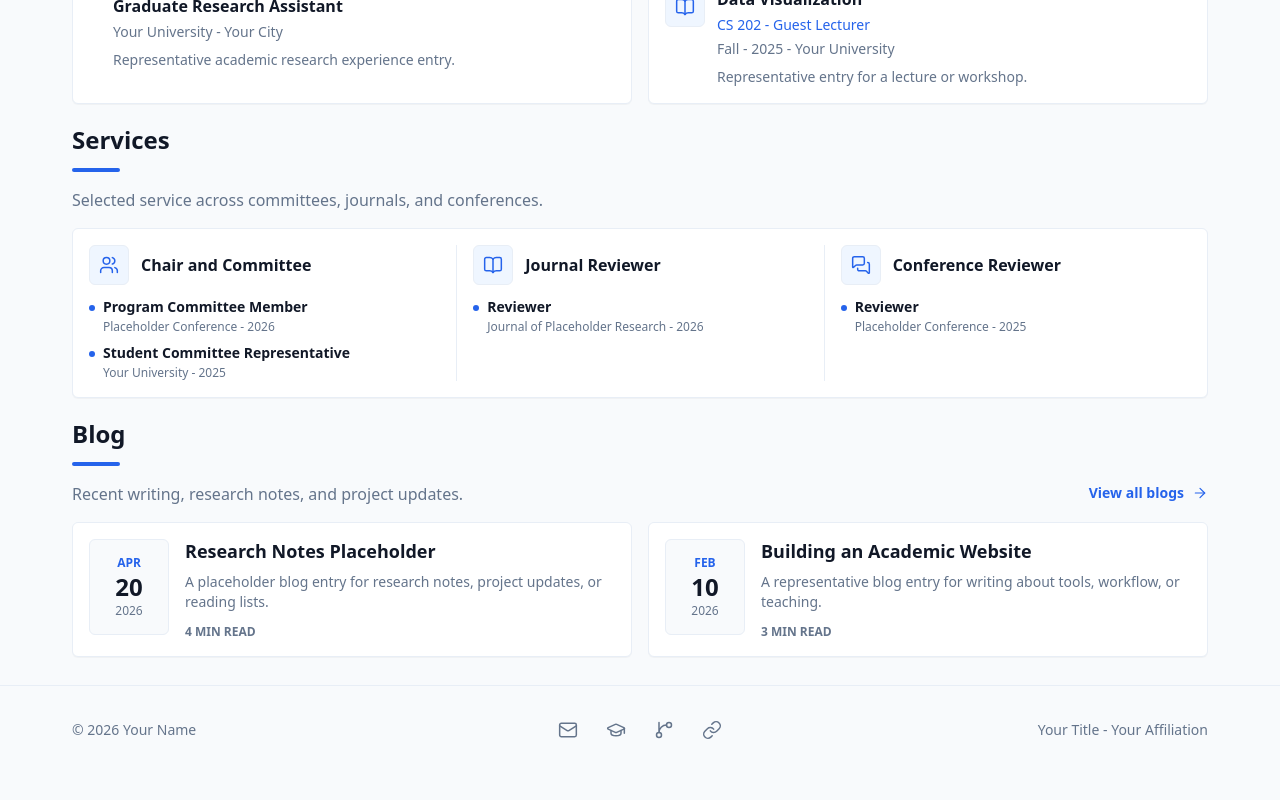
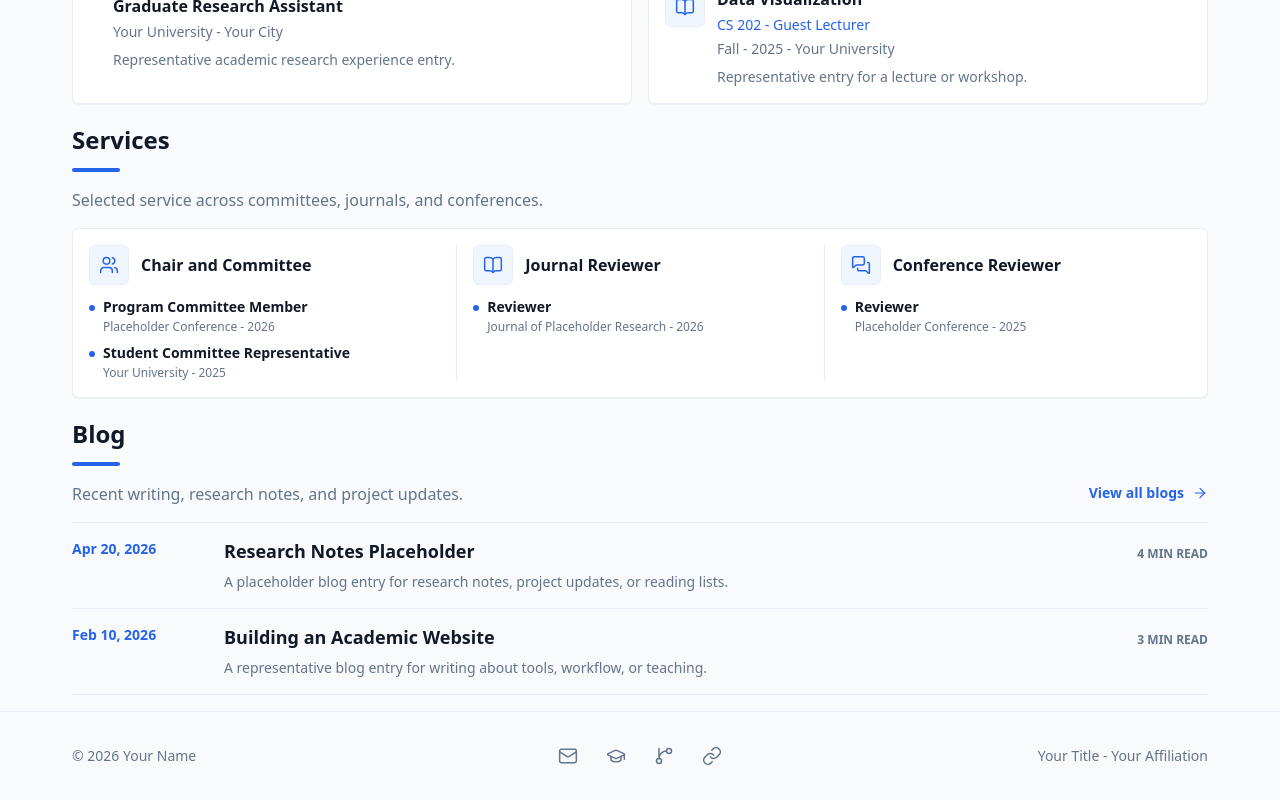
Before and after one commit to mtplayground/chen-hatti-f810-personal-site, a Next.js app: page / in a window 1280 px wide. Shown: the part 2042-2842 px from the top of the page. Before the commit the page ends 2816 px from the top, so only its background shows below. Built offline with nearby package versions, Linux system fonts and the light colour scheme.

Commit message:
feat: Convert Blogs to a compact timeline list

```diff
--- a/components/sections/blogs-section.tsx
+++ b/components/sections/blogs-section.tsx
@@ -1,25 +1,15 @@
 import Link from "next/link";
 import { siteContent } from "../../data/config";
 import type { BlogItem } from "../../data/types";
-import { Card, SectionHeading, ViewAllLink } from "../ui";
+import { SectionHeading, ViewAllLink } from "../ui";
 
 function formatBlogDate(date: string) {
-  const parsed = new Date(`${date}T00:00:00Z`);
-
-  return {
-    day: new Intl.DateTimeFormat("en", {
-      day: "2-digit",
-      timeZone: "UTC"
-    }).format(parsed),
-    month: new Intl.DateTimeFormat("en", {
+  return new Intl.DateTimeFormat("en", {
     month: "short",
-      timeZone: "UTC"
-    }).format(parsed),
-    year: new Intl.DateTimeFormat("en", {
+    day: "numeric",
     year: "numeric",
     timeZone: "UTC"
-    }).format(parsed)
-  };
+  }).format(new Date(`${date}T00:00:00Z`));
 }
 
 function blogHref(blog: BlogItem) {
@@ -41,46 +31,42 @@ export function BlogsSection() {
         title="Blog"
       />
 
-      <div className="grid gap-card md:flex md:overflow-x-auto md:pb-3">
-        {blogs.map((blog) => {
-          const date = formatBlogDate(blog.date);
-
-          return (
-            <Card className="md:min-w-[300px] md:flex-1" key={blog.id}>
-              <Link className="group flex h-full gap-card no-underline" href={blogHref(blog)}>
+      <ol className="border-y border-academic-border dark:border-academic-dark-border">
+        {blogs.map((blog) => (
+          <li
+            className="border-b border-academic-border py-card last:border-b-0 dark:border-academic-dark-border"
+            key={blog.id}
+          >
+            <Link
+              className="group grid gap-2 no-underline sm:grid-cols-[8.5rem_minmax(0,1fr)] sm:gap-card"
+              href={blogHref(blog)}
+            >
               <time
-                  className="flex h-24 w-20 shrink-0 flex-col items-center justify-center rounded-card border border-academic-border bg-academic-bg-subtle text-center dark:border-academic-dark-border dark:bg-academic-dark-surface-muted"
+                className="text-sm font-semibold text-academic-accent dark:text-academic-dark-accent"
                 dateTime={blog.date}
               >
-                  <span className="text-xs font-semibold uppercase tracking-normal text-academic-accent dark:text-academic-dark-accent">
-                    {date.month}
-                  </span>
-                  <span className="mt-1 text-2xl font-bold leading-none text-academic-text dark:text-academic-dark-text">
-                    {date.day}
-                  </span>
-                  <span className="mt-1 text-xs font-medium text-academic-muted dark:text-academic-dark-muted">
-                    {date.year}
-                  </span>
+                {formatBlogDate(blog.date)}
               </time>
 
-                <div>
+              <div className="min-w-0">
+                <div className="flex flex-wrap items-baseline justify-between gap-x-3 gap-y-1">
                   <h3 className="text-lg font-semibold leading-snug text-academic-text transition-colors group-hover:text-academic-accent dark:text-academic-dark-text dark:group-hover:text-academic-dark-accent">
                     {blog.title}
                   </h3>
+                  {blog.readingTime ? (
+                    <span className="text-xs font-semibold uppercase tracking-normal text-academic-muted dark:text-academic-dark-muted">
+                      {blog.readingTime}
+                    </span>
+                  ) : null}
+                </div>
                 <p className="mt-2 text-sm text-academic-muted dark:text-academic-dark-muted">
                   {blog.excerpt}
                 </p>
-                  {blog.readingTime ? (
-                    <p className="mt-3 text-xs font-semibold uppercase tracking-normal text-academic-muted dark:text-academic-dark-muted">
-                      {blog.readingTime}
-                    </p>
-                  ) : null}
               </div>
             </Link>
-            </Card>
-          );
-        })}
-      </div>
+          </li>
+        ))}
+      </ol>
     </section>
   );
 }
```
Lines whose indentation alone changed are shown as unchanged.
